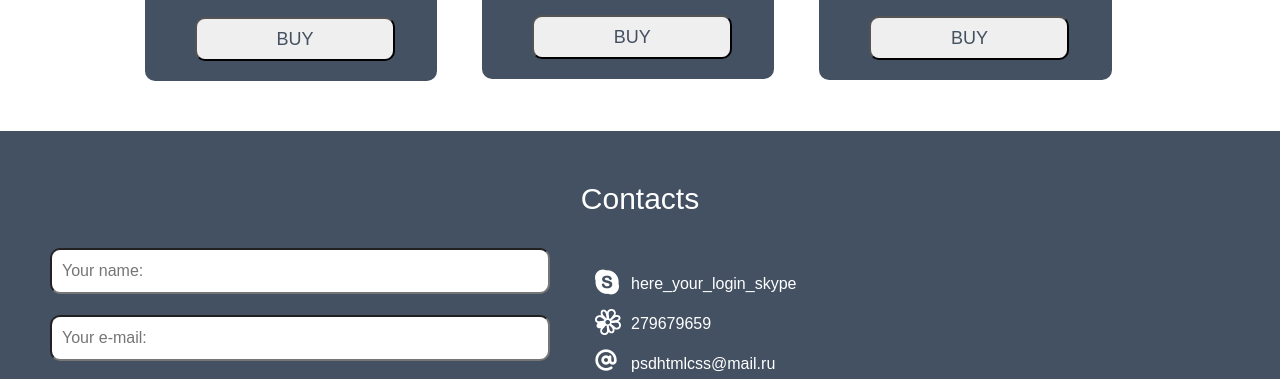
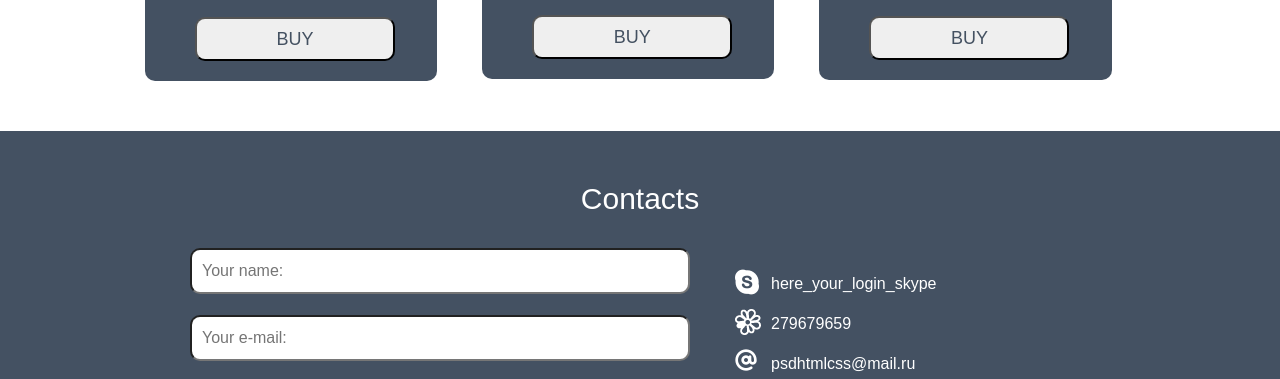
Before and after one commit to dariamorozova-dev/GB-homeworks, a plain HTML site: page index.html in a window 1280 px wide. Shown: the part 2728-3107 px from the top of the page. Drawn offline with Linux system fonts and the light colour scheme.

Commit message:
update index.html style.css
fixed errors (GB):
fixed position of footer-content

```diff
--- a/css/style.css
+++ b/css/style.css
@@ -457,6 +457,18 @@ body {
     clear: both;
 }
 
+.footer-content::after {
+    content: "";
+    display: block;
+    width: 100%;
+    clear: both;
+}
+
+.footer-content {
+    max-width: 900px;
+    margin: 0 auto;
+}
+
 .footer-title {
     color: #ffffff;
     font-size: 30px;
--- a/index.html
+++ b/index.html
@@ -264,7 +264,7 @@
                         <textarea name="message" cols="30" rows="10" class="footer-textarea" placeholder="Your message:"></textarea>
                         <input type="submit" name="SEND" class="footer-button" value="send">
                     </form>
-                </div> <!-- end of footer content -->
+
 
                 <div class="footer-social">
                     <!-- footer social -->
@@ -285,7 +285,7 @@
                     <a href="#" class="footer-social-social-links"><i class="fa fa-google fa-2x" aria-hidden="true"></i></a>
                     <a href="#" class="footer-social-social-links"><i class="fa fa-youtube fa-2x" aria-hidden="true"></i></a>
                 </div> <!-- end of footer social -->
-
+            </div> <!-- end of footer content -->
             </div> <!-- end of footer-wrp -->
             <div class="footer-copy-info"><span class="footer-copy-info-text">Copyright &copy; 2014 Product Name - PSD HTML CSS</span></div>
 
```
